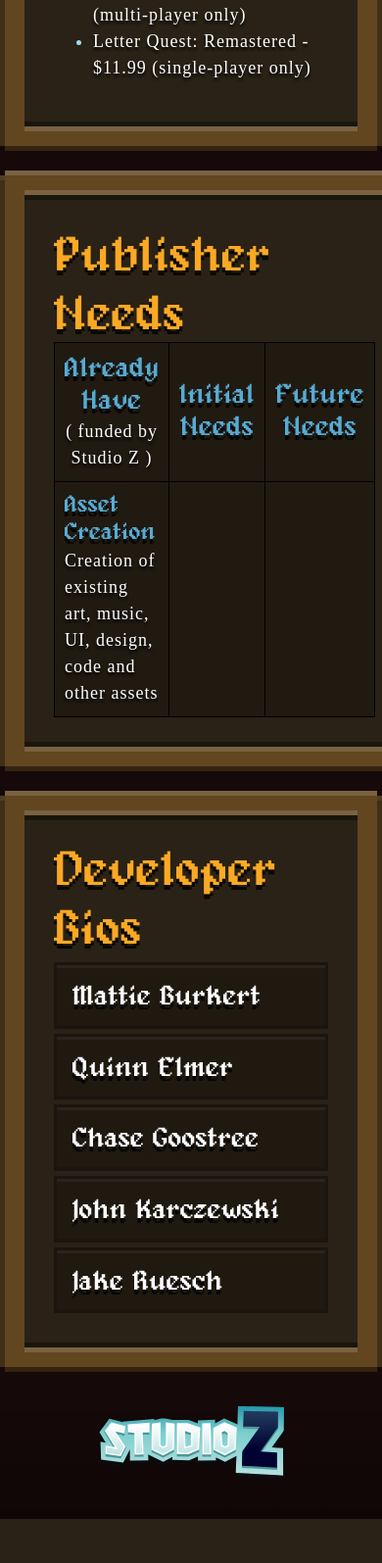
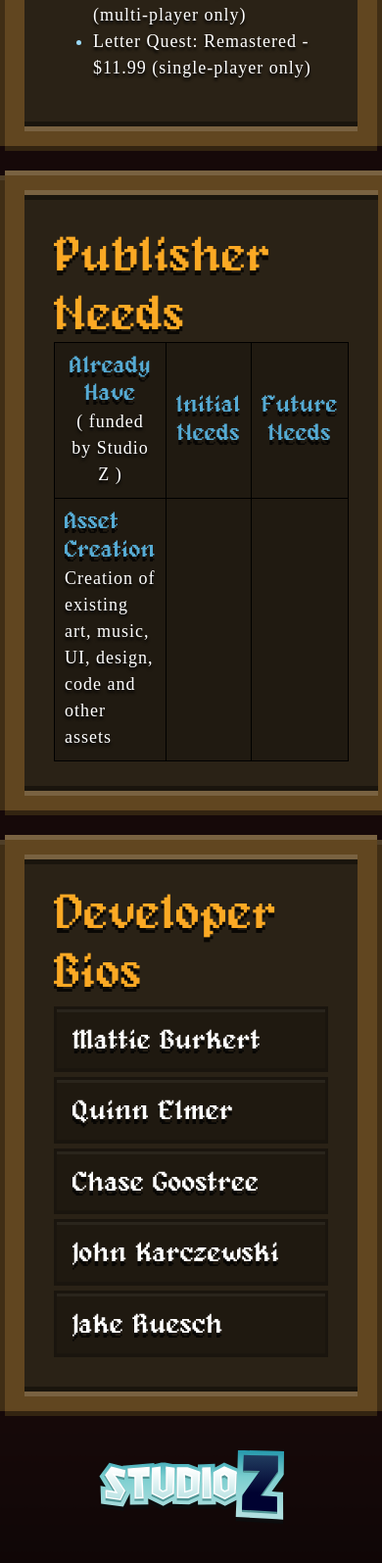
Before and after one commit to jsruesch/arcanistpitch, a PHP site: page / in a window 390 px wide; the page is wider, and only the part inside the window is pictured. Shown: the part 4644-6239 px from the top of that part at 98% size. Before the commit the page ends 6194 px from the top of that part, so only its background shows below. Run offline with PHP 8.4, Linux system fonts and the light colour scheme; some web fonts are replaced.

Commit message:
fix responsive issue

```diff
--- a/index.php
+++ b/index.php
@@ -332,9 +332,9 @@
             <div class="row">
               <table class="publisher-needs">
                 <tr>
-                  <td><h3 class="text-lblue text-center">Already Have</h3><p class="text-center">( funded by Studio Z )</p></td>
-                  <td><h3 class="text-lblue text-center">Initial Needs</h3></td>
-                  <td><h3 class="text-lblue text-center">Future Needs</h3></td>
+                  <td><h4 class="text-lblue text-center">Already Have</h4><p class="text-center">( funded by Studio Z )</p></td>
+                  <td><h4 class="text-lblue text-center">Initial Needs</h4></td>
+                  <td><h4 class="text-lblue text-center">Future Needs</h4></td>
                 </tr>
                 <!-- Asset Creation -->
                 <tr>
@@ -385,7 +385,6 @@
                             <span class="text-lblue">Mattie Burkert</span> is a writer and producer who holds a PhD in English from the University of Wisconsin, where she was a Research Assistant for a data visualization project supported by a $1 million grant from the Mellon Foundation. She currently researches and teaches literature in a university setting and is the Project Director for an open-source web database of theater performances in London, funded by the National Endowment for the Humanities. In addition, she serves on the advisory board for a role-playing game about Shakespeare’s A Midsummer Night’s Dream for high school students, currently in development by an independent games-for-impact studio.<br />
                             Site: www.mattieburkert.com<br />
                             Twitter: @mattie_burkert
-
                           </p>
                         </div>
                       </div><!-- END: Content -->
--- a/stylesheets/style.scss
+++ b/stylesheets/style.scss
@@ -123,6 +123,7 @@ li {
   */
 
 .ninebox{
+  max-width: 100%;
   width: 100%;
   display: grid;
   grid-template-columns: 35px auto 35px;
@@ -157,6 +158,7 @@ li {
 
 // Bootstrap overrides
 .card{
+  max-width: 100%;
   border: 3px solid rgba(0,0,0,.2) !important;
   margin-bottom: 5px;
   border-radius: 0px !important;
@@ -167,6 +169,7 @@ li {
 .card-body{ background: rgba(0,0,0,.5); }
 .btn{
   padding: 15px 15px 10px 15px !important;
+  white-space: none;
 }
 
 .btn-link{
@@ -180,6 +183,8 @@ li {
 }
 
 .publisher-needs{
+  float: left;
+  max-width: 100%;
   width: 100%;
   background: rgba(0,0,0,.25) !important;
 
```
Also changed, not shown: stylesheets/style.css (+6 -1 lines), stylesheets/style.min.css, 1 other file.
